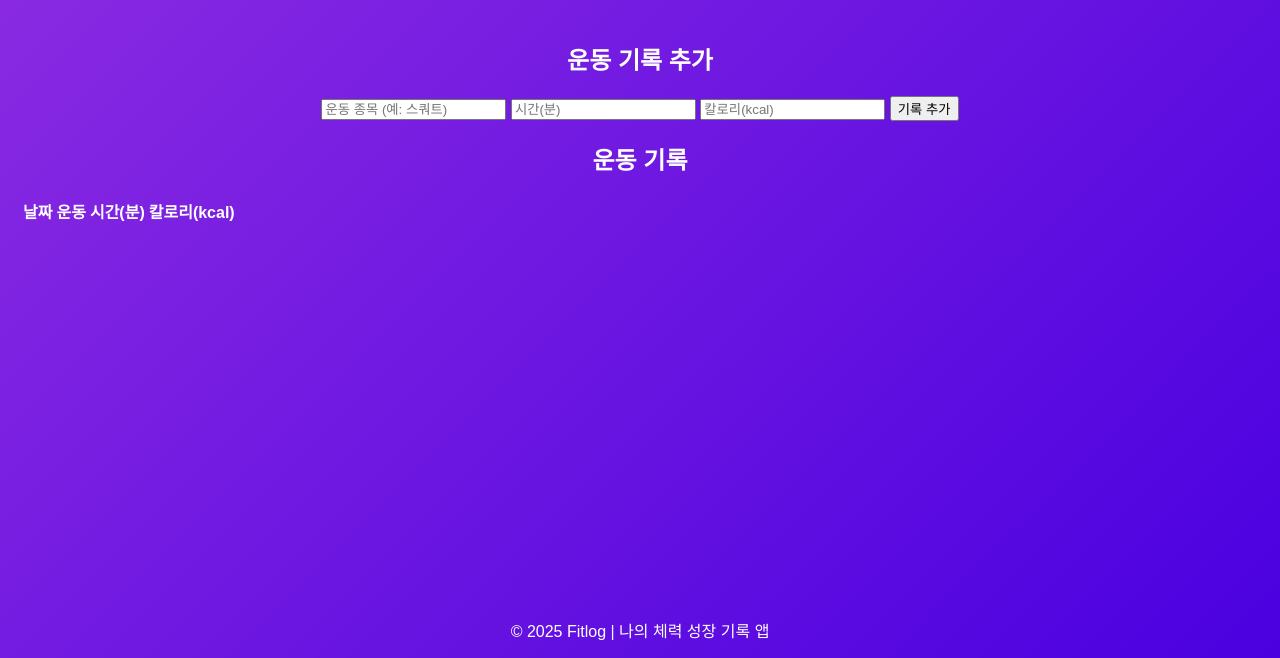
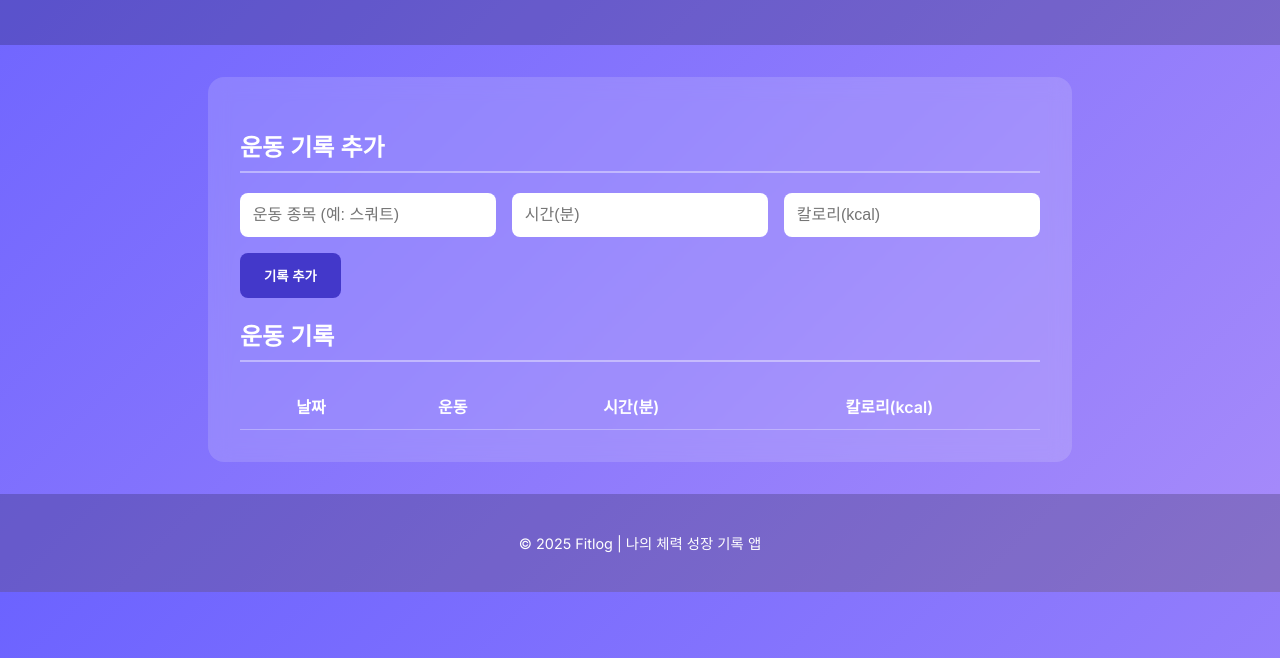
Before and after one commit to junseoma853-hue/Fitlog, a plain HTML site: page index.html in a window 1280 px wide. Shown: the part 142-800 px from the top of the page. Drawn offline with Linux system fonts and the light colour scheme.

Commit message:
style.css 업데이트

```diff
--- a/style.css
+++ b/style.css
@@ -1,74 +1,86 @@
+@import url('https://fonts.googleapis.com/css2?family=Inter:wght@400;600&display=swap');
+
 body {
-  font-family: 'Pretendard', sans-serif;
-  background: linear-gradient(135deg, #8E2DE2, #4A00E0);
+  font-family: 'Inter', sans-serif;
+  background: linear-gradient(135deg, #6c63ff, #a78bfa);
   color: #fff;
-  text-align: center;
-  min-height: 100vh;
   margin: 0;
-  display: flex;
-  flex-direction: column;
+  padding: 0;
 }
 
 header {
-  padding: 20px;
+  text-align: center;
+  padding: 2rem 1rem;
+  background: rgba(0, 0, 0, 0.2);
 }
 
 h1 {
-  margin: 0;
-  font-size: 2.5rem;
+  font-size: 2.2rem;
+  margin-bottom: 0.3rem;
 }
 
 main {
-  flex: 1;
-  padding: 20px;
+  max-width: 800px;
+  margin: 2rem auto;
+  background: rgba(255, 255, 255, 0.15);
+  padding: 2rem;
+  border-radius: 16px;
+  backdrop-filter: blur(10px);
 }
 
-#add-routine {
-  margin-bottom: 20px;
+h2 {
+  border-bottom: 2px solid rgba(255, 255, 255, 0.4);
+  padding-bottom: 0.5rem;
 }
 
-#routine-input {
-  padding: 10px;
+form {
+  display: flex;
+  flex-wrap: wrap;
+  gap: 1rem;
+  margin-top: 1rem;
+}
+
+input {
+  flex: 1;
+  padding: 0.8rem;
   border: none;
   border-radius: 8px;
-  width: 60%;
-}
-
-#add-btn {
-  padding: 10px 15px;
-  background-color: #fff;
-  color: #4A00E0;
-  border: none;
-  border-radius: 8px;
-  font-weight: bold;
-  cursor: pointer;
-}
-
-#routine-list {
-  margin: 20px auto;
-  width: 70%;
-  max-width: 400px;
-  text-align: left;
-}
-
-.routine-item {
-  background: rgba(255, 255, 255, 0.1);
-  padding: 10px;
-  margin: 5px 0;
-  border-radius: 8px;
-  display: flex;
-  justify-content: space-between;
+  outline: none;
+  font-size: 1rem;
 }
 
 button {
+  background: #4338ca;
+  color: #fff;
+  padding: 0.8rem 1.5rem;
+  border: none;
+  border-radius: 8px;
   cursor: pointer;
+  font-weight: 600;
+  transition: background 0.3s;
 }
 
-#timer {
-  margin-top: 30px;
+button:hover {
+  background: #3730a3;
 }
 
-#time {
-  font-size: 2rem;
-  margin: 10px 0;
+table {
+  width: 100%;
+  margin-top: 1rem;
+  border-collapse: collapse;
+  color: #fff;
 }
+
+th, td {
+  text-align: center;
+  padding: 0.7rem;
+  border-bottom: 1px solid rgba(255, 255, 255, 0.3);
+}
+
+footer {
+  text-align: center;
+  padding: 1.5rem;
+  background: rgba(0, 0, 0, 0.2);
+  font-size: 0.9rem;
+  margin-top: 2rem;
+}
```
